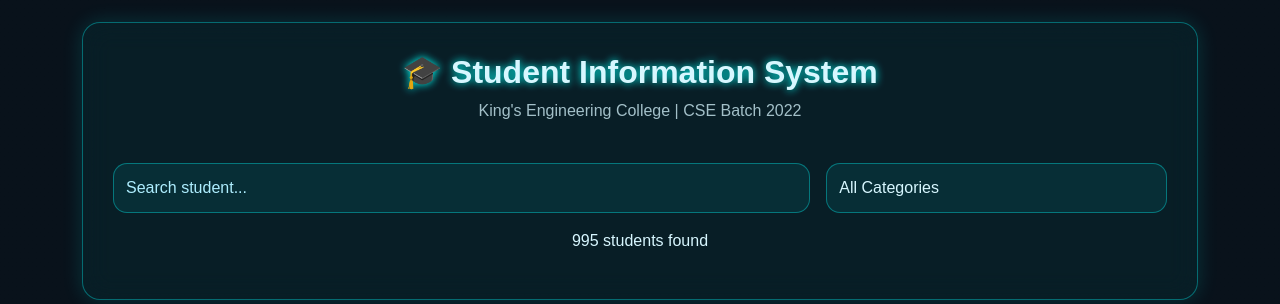
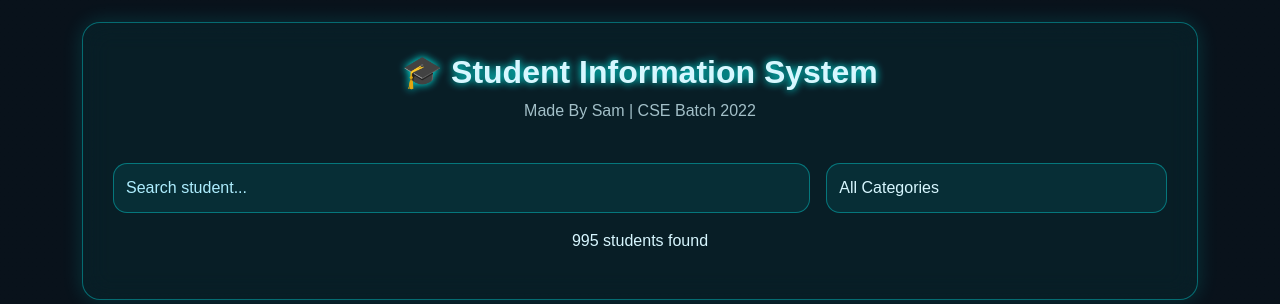
Before and after one commit to SambitMohapatra10/student-info-system, a Flask app: page / in a window 1280 px wide. Shown: the top 304 px of the page. Run offline with Flask 3, Linux system fonts and the light colour scheme.

```diff
--- a/templates/index.html
+++ b/templates/index.html
@@ -88,7 +88,7 @@
 
     <div class="glass-box mb-4 text-center">
         <h2 class="fw-bold">🎓 Student Information System</h2>
-        <p class="opacity-75">King's Engineering College | CSE Batch 2022</p>
+        <p class="opacity-75">Made By Sam | CSE Batch 2022</p>
 
         <div class="row mt-4 g-3">
             <div class="col-md-8">
```
Also changed, not shown: requirements.txt (renamed from templates/requirements.txt).
